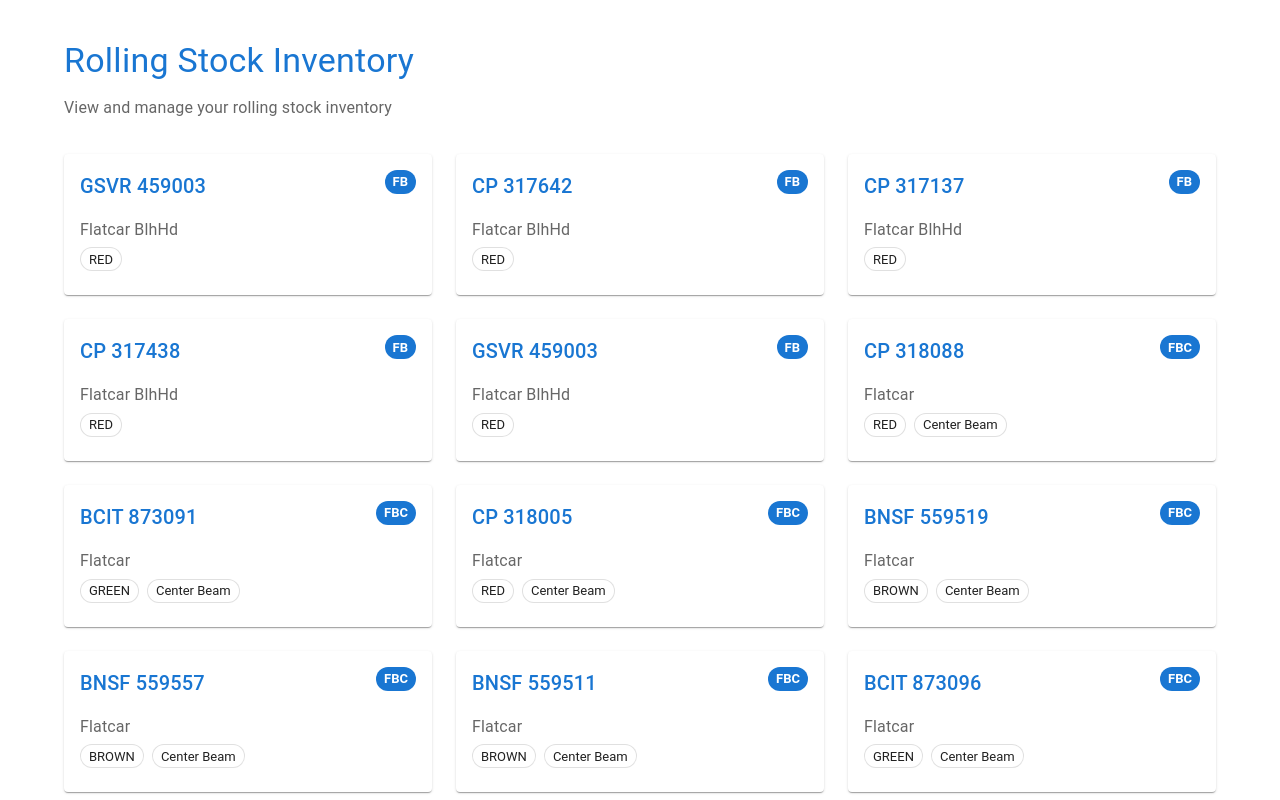
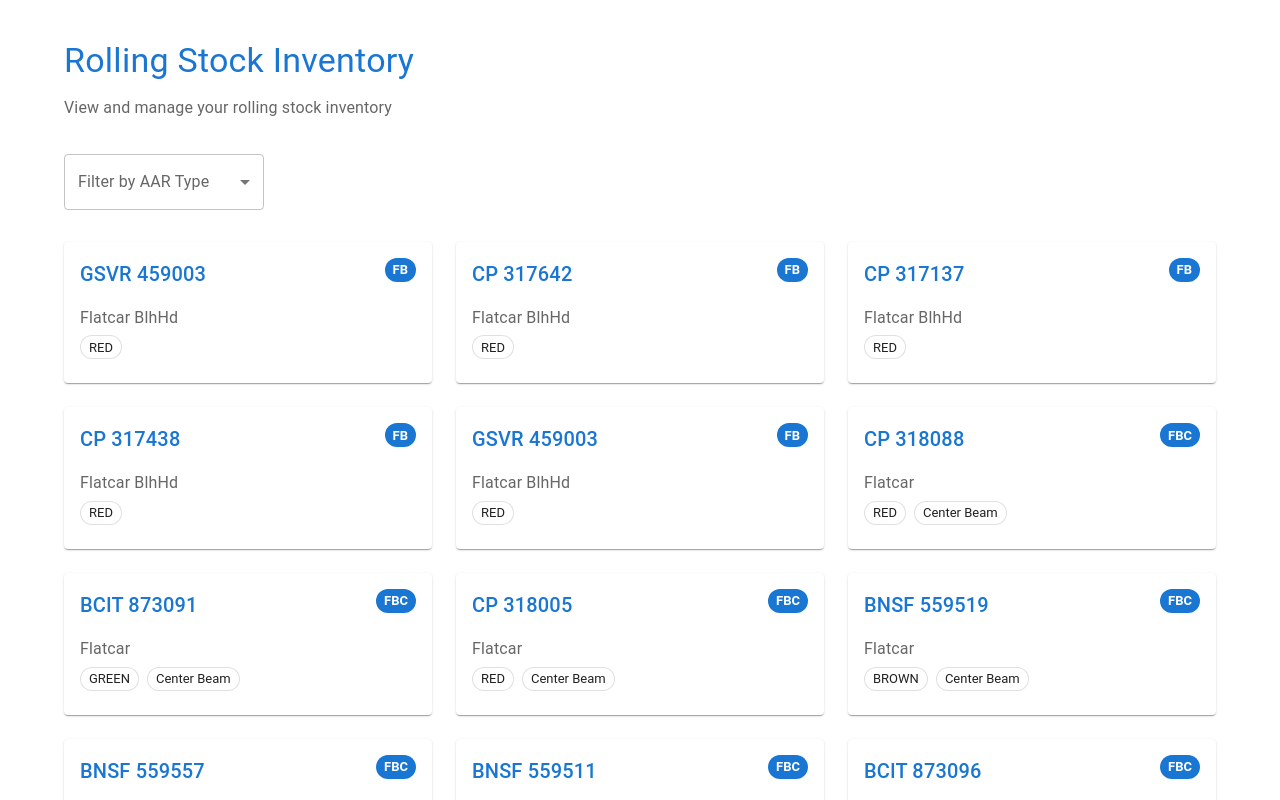
Before and after one commit to MyTurnyet/switch-this, a Next.js app: page /RollingStock in a window 1280 px wide. Shown: the top 800 px of the page. Built offline with nearby package versions, Linux system fonts and the light colour scheme.

Commit message:
fix: add 'use client' directive to RollingStock component for client-side state management

```diff
--- a/src/pages/RollingStock.tsx
+++ b/src/pages/RollingStock.tsx
@@ -1,9 +1,26 @@
-import React from 'react';
-import { Box, Container, Typography, Card, CardContent, Chip } from '@mui/material';
+"use client";
+
+import React, { useState } from 'react';
+import { Box, Container, Typography, Card, CardContent, Chip, FormControl, InputLabel, Select, MenuItem, OutlinedInput, SelectChangeEvent } from '@mui/material';
 import Grid from '@mui/material/Grid';
 import rollingStockData from '../data/rolling-stock.json';
 
 const RollingStockPage: React.FC = () => {
+  const [selectedTypes, setSelectedTypes] = useState<string[]>([]);
+
+  // Get unique AAR types from the data
+  const aarTypes = Array.from(new Set(rollingStockData.map(item => item.aarType))).sort();
+
+  // Filter rolling stock based on selected types
+  const filteredRollingStock = selectedTypes.length > 0
+    ? rollingStockData.filter(item => selectedTypes.includes(item.aarType))
+    : rollingStockData;
+
+  const handleTypeChange = (event: SelectChangeEvent<string[]>) => {
+    const value = event.target.value;
+    setSelectedTypes(typeof value === 'string' ? value.split(',') : value);
+  };
+
   return (
     <Container maxWidth="lg" sx={{ py: 4 }}>
       <Box sx={{ mb: 4 }}>
@@ -15,8 +32,34 @@
         </Typography>
       </Box>
 
+      <Box sx={{ mb: 4 }}>
+        <FormControl sx={{ minWidth: 200 }}>
+          <InputLabel id="aar-type-filter-label">Filter by AAR Type</InputLabel>
+          <Select
+            labelId="aar-type-filter-label"
+            multiple
+            value={selectedTypes}
+            onChange={handleTypeChange}
+            input={<OutlinedInput label="Filter by AAR Type" />}
+            renderValue={(selected) => (
+              <Box sx={{ display: 'flex', flexWrap: 'wrap', gap: 0.5 }}>
+                {selected.map((value) => (
+                  <Chip key={value} label={value} size="small" />
+                ))}
+              </Box>
+            )}
+          >
+            {aarTypes.map((type) => (
+              <MenuItem key={type} value={type}>
+                {type}
+              </MenuItem>
+            ))}
+          </Select>
+        </FormControl>
+      </Box>
+
       <Grid container spacing={3} sx={{ display: 'grid', gridTemplateColumns: 'repeat(3, 1fr)', gap: 3 }}>
-        {rollingStockData.map((item) => (
+        {filteredRollingStock.map((item) => (
           <Box
             key={item._id.$oid}
             component="article"
```
